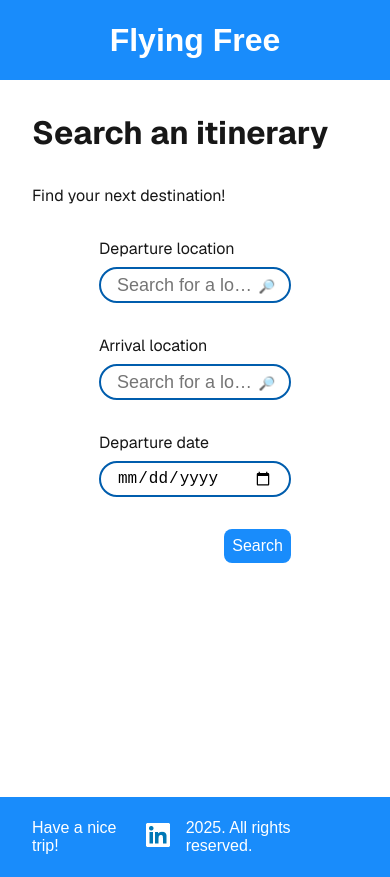
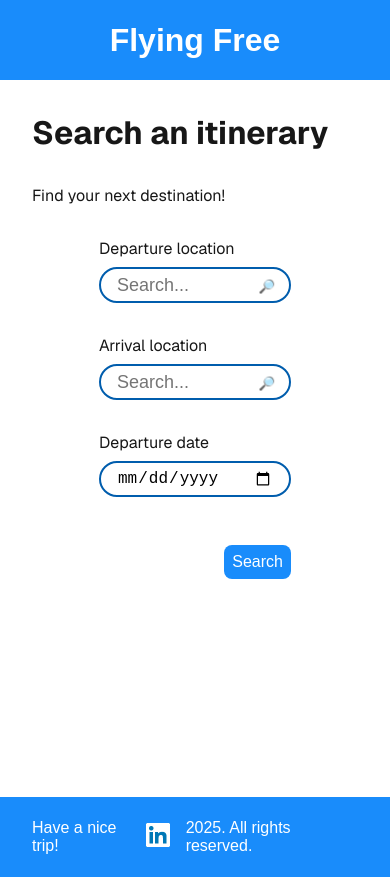
Before and after one commit to Huespal/flying-free, a Next.js app: page / in a window 390 px wide. Built offline with nearby package versions, Linux system fonts and the light colour scheme.

Commit message:
feat: adapt Search Form and styles

```diff
--- a/src/components/Search/Form/index.tsx
+++ b/src/components/Search/Form/index.tsx
@@ -46,7 +46,7 @@ const SearchForm = ({
         id="departure-location"
         name="departureLocation"
         label="Departure location"
-        placeholder="Search for a location"
+        placeholder="Search..."
         error={locationError}
         options={locations}
         onSelect={setDeparture}
@@ -55,7 +55,7 @@ const SearchForm = ({
         id="arrival-location"
         name="arrivalLocation"
         label="Arrival location"
-        placeholder="Search for a location"
+        placeholder="Search..."
         error={locationError}
         options={locations}
         onSelect={setArrival}
--- a/src/components/Search/Form/styles.css
+++ b/src/components/Search/Form/styles.css
@@ -2,13 +2,22 @@
   display: flex;
   gap: var(--space-l);
   grid-row-start: 2;
-  align-items: flex-end;
+  align-items: flex-start;
   margin: 0 auto;
+
+  button[type='submit'] {
+    margin-top: var(--space-l);
+  }
 }
 
-/* @media (max-width: env(--breakpoint-s)) { */
-@media (max-width: 30rem) {
+/* @media (max-width: env(--breakpoint-m)) { */
+@media (max-width: 48rem) {
   .search-form {
     flex-direction: column;
+
+    button[type='submit'] {
+      margin-top: var(--space-default);
+      align-self: flex-end;
+    }
   }
 }
```
